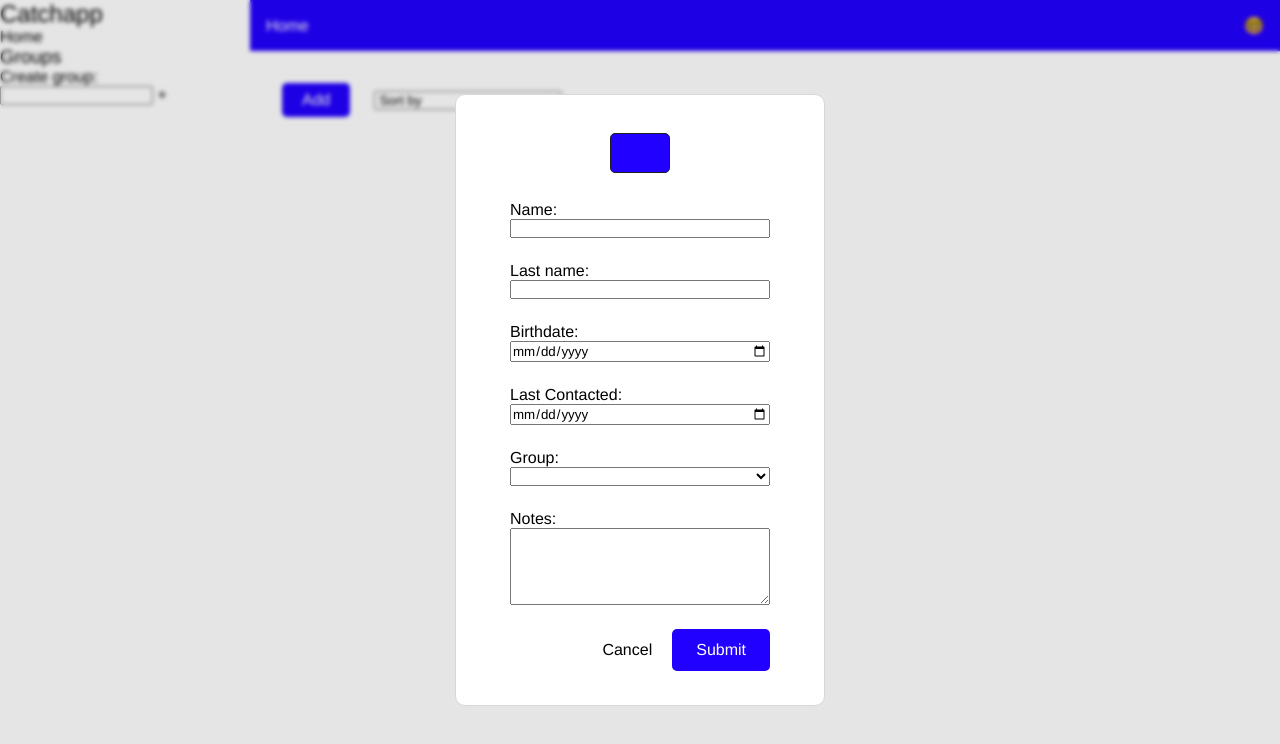
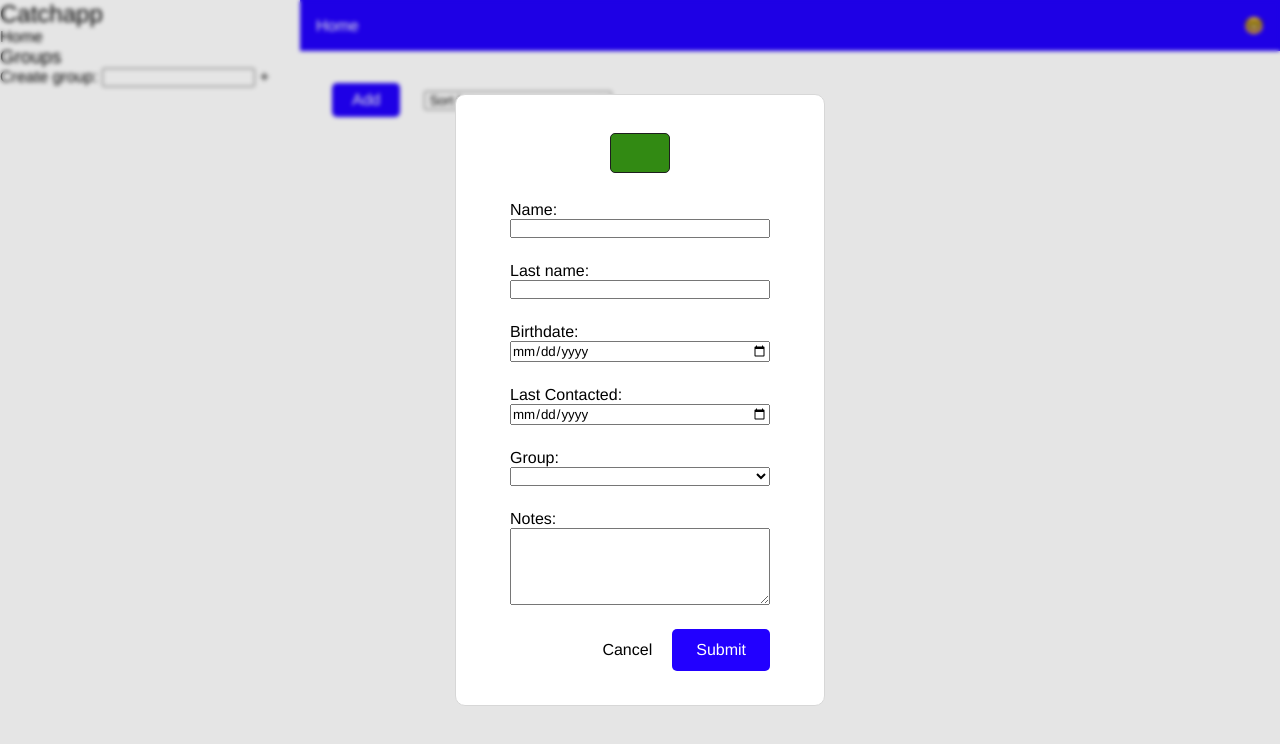
Before and after one commit to emkeiboii/CatchApp, a plain HTML site: page index.html in a window 1280 px wide. Both pictures are taken after a click on the button "Add". Drawn offline with Linux system fonts and the light colour scheme.

Commit message:
add random color when open add contact form

```diff
--- a/index.html
+++ b/index.html
@@ -59,12 +59,7 @@
     <dialog id="contact-modal">
       <form method="dialog" class="add-contact-form" id="add-contact-form">
         <div class="input-row color">
-          <input
-            type="color"
-            name="backgroundColor"
-            value="#2200FF"
-            id="color"
-          />
+          <input type="color" name="backgroundColor" id="color" />
         </div>
         <div class="input-row">
           <label for="firstName">Name:</label
--- a/modules/contactRow.js
+++ b/modules/contactRow.js
@@ -55,7 +55,7 @@ export default function ContactRow({
     console.log(countdown.isBirthdayToday);
     span3.textContent = countdown.isBirthdayToday
       ? "Wish them happy birthday!"
-      : `${countdown.months} months and ${countdown.days} days until your birthday!`;
+      : `${countdown.months}m and ${countdown.days}d until ${firstName}'s birthday!`;
     personalInfo.appendChild(span3);
   }
 
--- a/script.js
+++ b/script.js
@@ -17,6 +17,7 @@ const groupsList = document.getElementById("groups");
 const addGroupForm = document.getElementById("make-group-form");
 const pageName = document.getElementById("current-page");
 const homeButton = document.getElementById("home");
+const formColorPicker = document.getElementById("color");
 
 // =============================================================================
 // INITIALIZATION
@@ -52,6 +53,11 @@ function getCurrPageContactArray(id) {
     );
     return currPageContactArray;
   }
+}
+
+function getColor() {
+  const randomColor = Math.floor(Math.random() * 16777215).toString(16);
+  formColorPicker.value = "#" + randomColor;
 }
 
 // =============================================================================
@@ -405,7 +411,10 @@ contactList.addEventListener("click", handleOption);
 addContactForm.addEventListener("submit", addContact);
 addNotesForm.addEventListener("submit", addNotes);
 closeNotesButton.addEventListener("click", () => notesModal.close());
-openButton.addEventListener("click", () => modal.showModal());
+openButton.addEventListener("click", () => {
+  getColor();
+  modal.showModal();
+});
 closeButton.addEventListener("click", () => modal.close());
 contactSortSelect.addEventListener("change", sortContactArray);
 homeButton.addEventListener("click", navigateHome);
--- a/styles.css
+++ b/styles.css
@@ -18,7 +18,7 @@
 body {
   height: 100vh;
   display: grid;
-  grid-template-columns: 250px 1fr;
+  grid-template-columns: 300px 1fr;
   grid-template-areas: "aside main-area";
 }
 
@@ -92,8 +92,6 @@ main {
   margin: 0px 24px;
 }
 .contact {
-  width: 100vw;
-  max-width: 1080px;
   display: flex;
   justify-content: space-between;
 }
```
